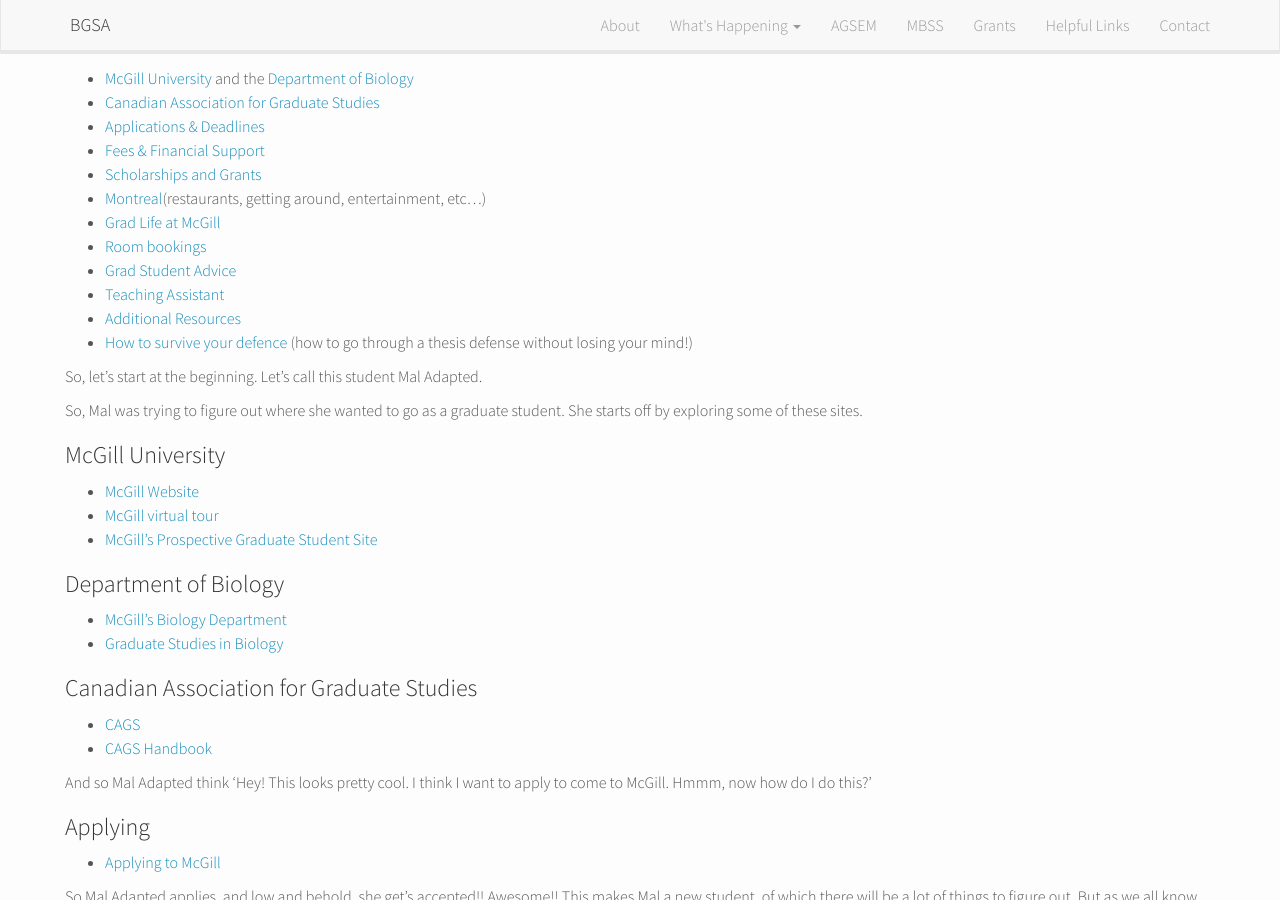
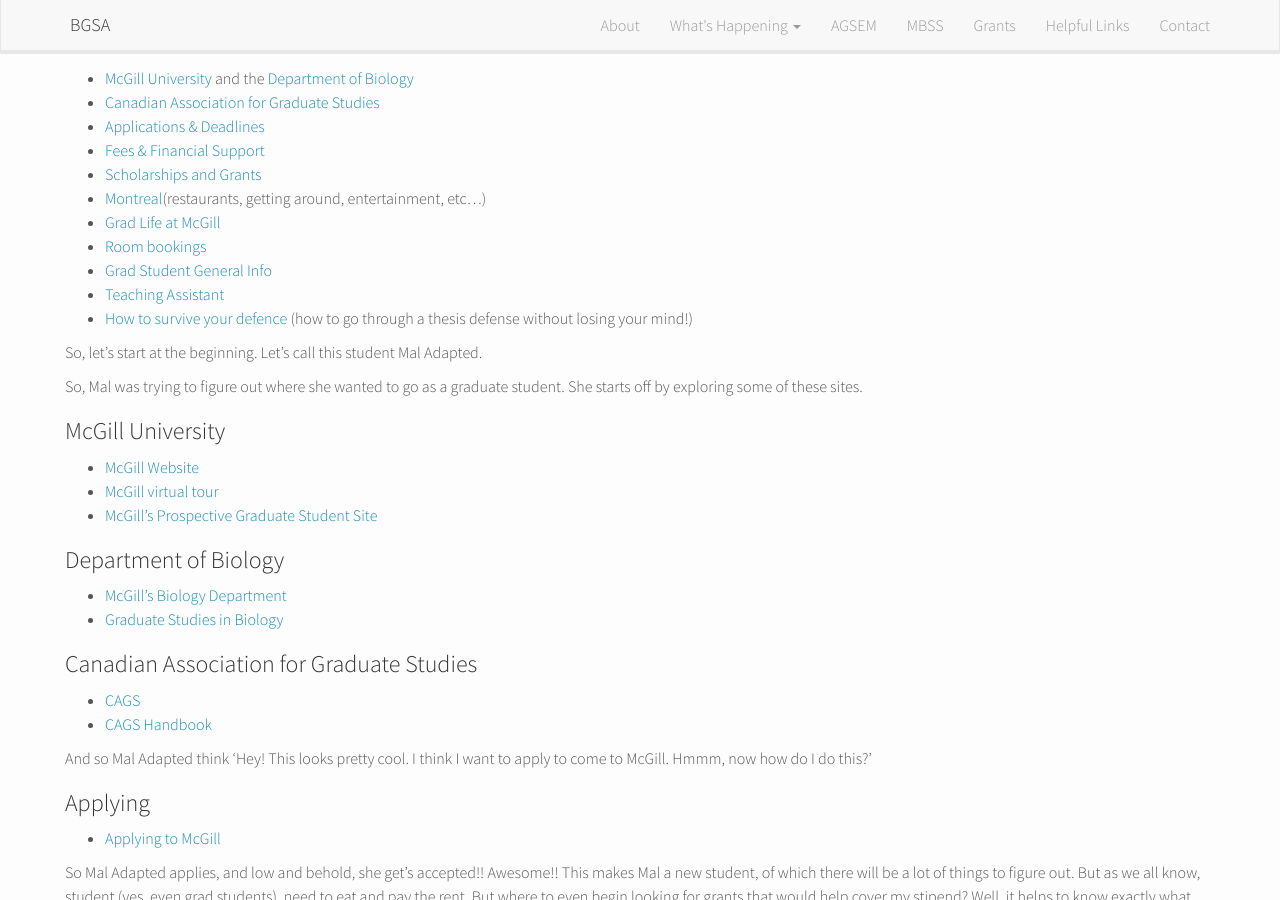
Before and after one commit to McGillBGSA/McGillBGSA.github.io, a Jekyll site: the page built from helpful_links.md, in a window 1280 px wide and 900 px high, scrolled down 342 px. Built offline with Jekyll 4.4.1, drawn with Linux system fonts in a browser that asks for light colours; nearby versions of some CDN libraries.

Commit message:
Updated helpful_links.md

```diff
--- a/helpful_links.md
+++ b/helpful_links.md
@@ -16,9 +16,8 @@ Congratulations! You probably clicked on this link wondering what kind of links
 * [Montreal](http://www.tourisme-montreal.org)(restaurants, getting around, entertainment, etc...)
 * [Grad Life at McGill](http://blogs.mcgill.ca/gradlife/)
 * [Room bookings](http://biology.mcgill.ca/bioldept.html)
-* [Grad Student Advice](#advice)
-* [Teaching Assistant](#ta)
-* [Additional Resources](#resources)
+* [Grad Student General Info](http://biology.mcgill.ca/grad/gradstudies.html)
+* [Teaching Assistant](http://biology.mcgill.ca/grad/ta_posts.html)
 * [How to survive your defence](http://mcgillbgsa.weebly.com/uploads/2/1/9/8/21989822/how_to_go_through_a_successful_thesis_defense_without_losing_your_mind.docx) (how to go through a thesis defense without losing your mind!)
 
 So, let's start at the beginning. Let's call this student Mal Adapted.
```
